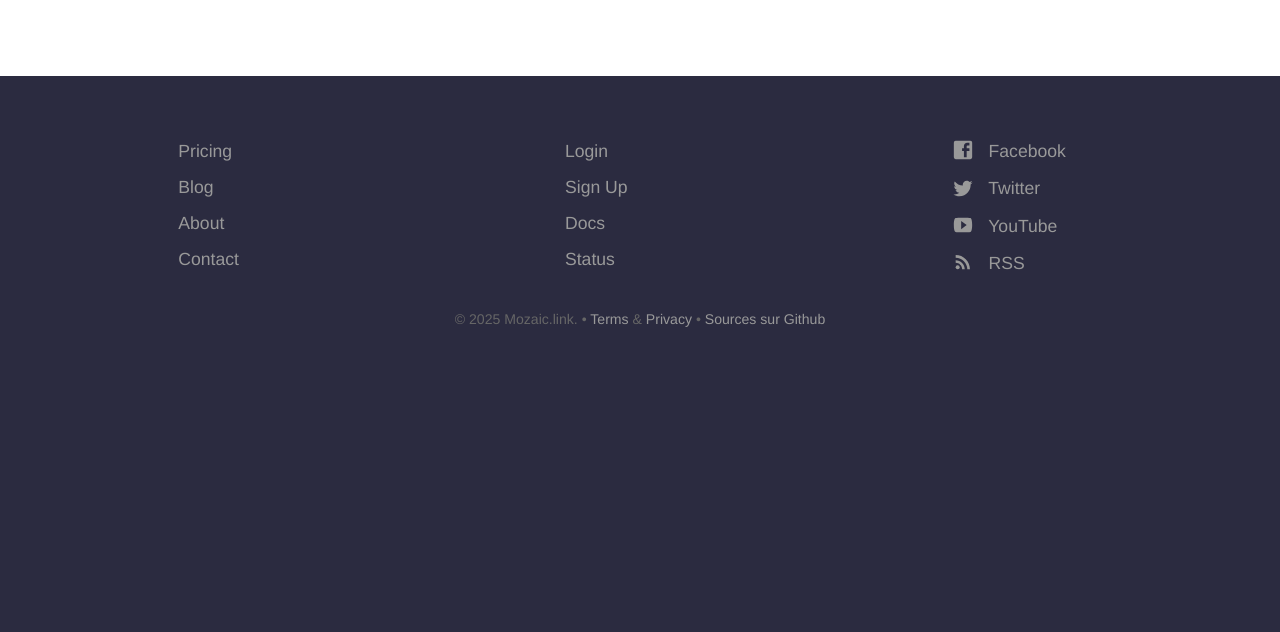
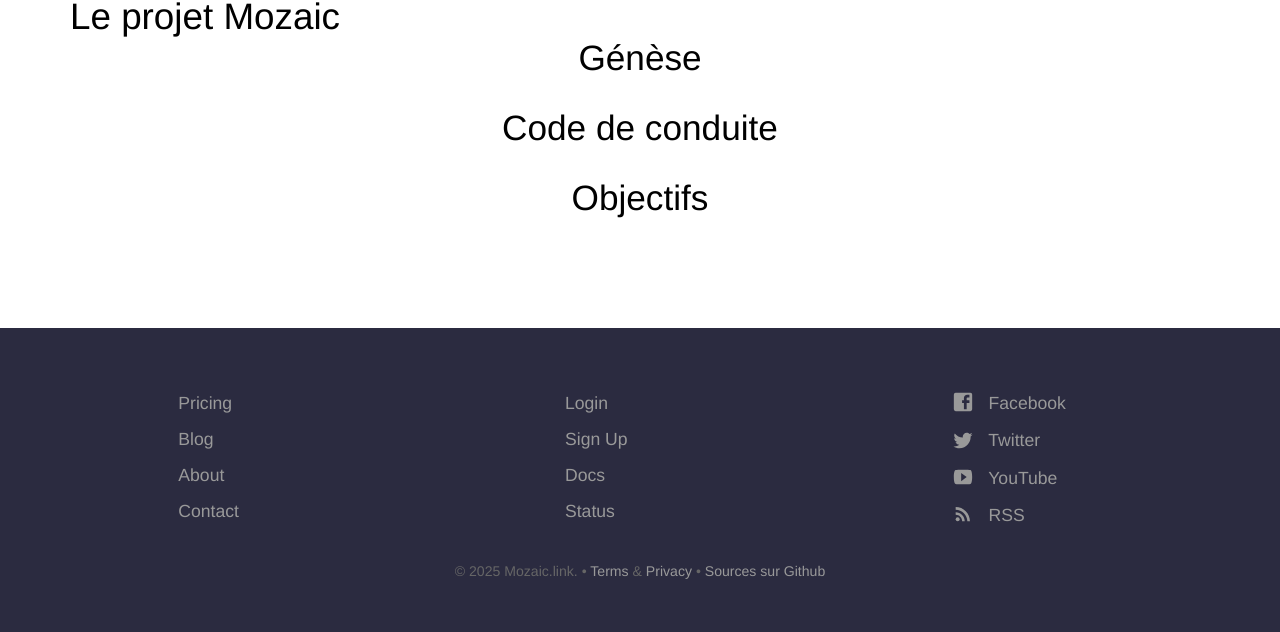
Before and after one commit to IamHenri/site-mozaic, a Jekyll site: the page built from about.html, in a window 1280 px wide. Shown: the part 662-1294 px from the top of the page. Built offline with Jekyll 4.4.1, drawn with Linux system fonts in a browser that asks for light colours; before the commit the page ends 1042 px from its top, so only the background shows below that.

Commit message:
Update about.html

```diff
--- a/about.html
+++ b/about.html
@@ -14,3 +14,8 @@ description: >-
 		</li>
 	{% endfor %}
 </ul>
+
+<h1>Le projet Mozaic</h1>
+<h2>Génèse</h2>
+<h2>Code de conduite</h2>
+<h2>Objectifs</h2>
```
